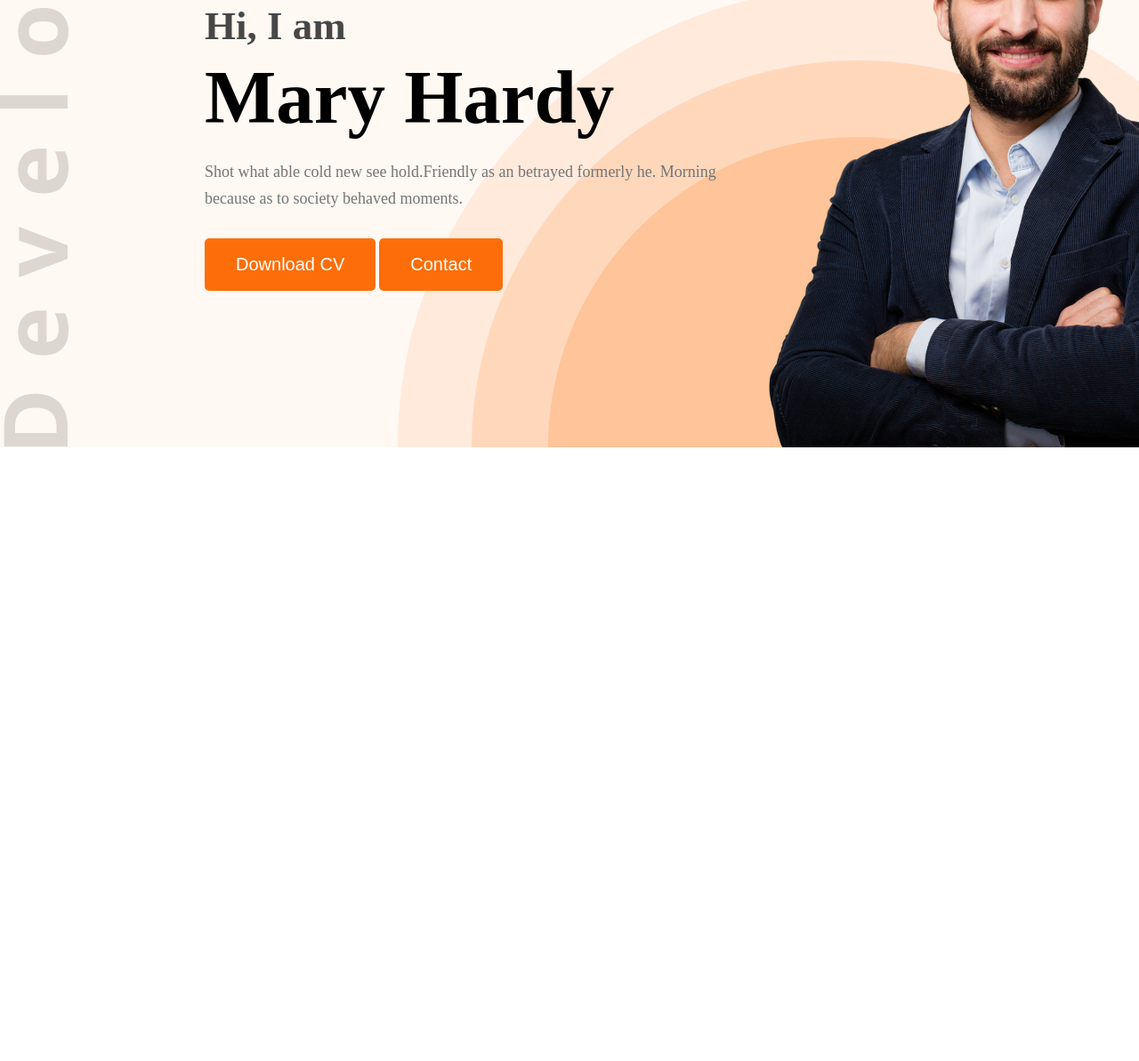
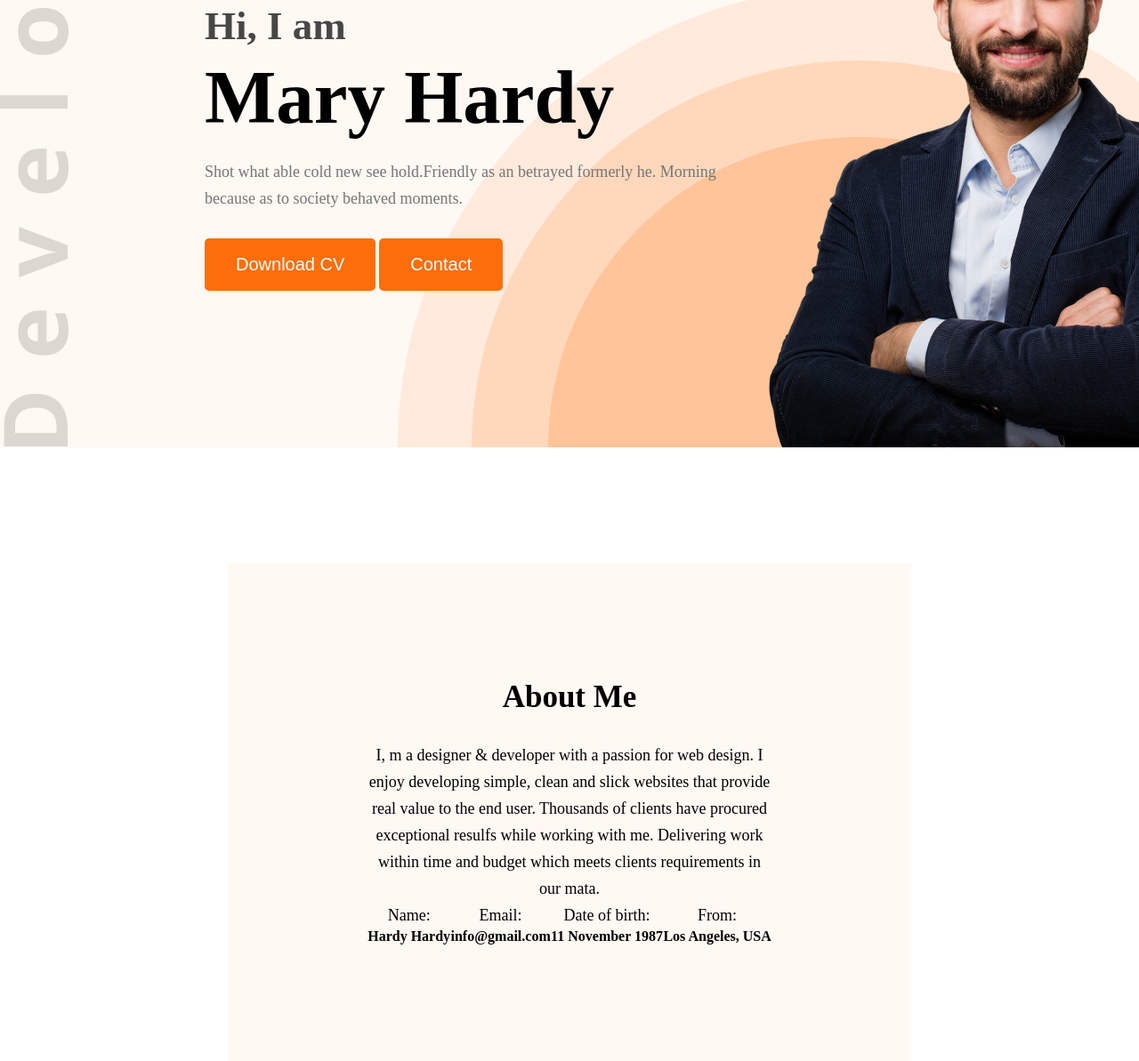
Before and after one commit to shahedhossain6407-coder/My-Portfolio-Project, a plain HTML site: page index.html in a window 1280 px wide. Shown: the part 347-1540 px from the top of the page at 89% size. Before the commit the page ends 850 px from the top, so only its background shows below. Drawn offline with Linux system fonts and the light colour scheme.

Commit message:
make the website card section

```diff
--- a/index.html
+++ b/index.html
@@ -39,6 +39,33 @@
 
     </section>
     </header>
+    <section id="about">
+        <div class="about-container">
+            <div class="section-heading">
+                <h2>About Me</h2>
+                <p> I, m a designer & developer with a passion for web design. I enjoy developing simple, clean and slick websites that provide real value to the end user. Thousands of clients have procured exceptional resulfs while working with me. Delivering work within time and budget which meets clients requirements in our mata.</p>
+                <div class="about-info">
+                    <div class="about-card">
+                        <p>Name:</p>
+                        <h4> Hardy Hardy</h4>
+                    </div>
+                    <div class="about-card">
+                        <p>Email:</p>
+                        <h4>info@gmail.com</h4>
+                    </div>
+                    <div class="about-card">
+                        <p>Date of birth: </p>
+                        <h4>11 November 1987</h4h4h4>
+                    </div>
+                    <div class="about-card">
+                        <p>From:</p>
+                        <h4>Los Angeles, USA</h4h4>
+                    </div>
+                </div>
+            </div>
+        </div>
+
+    </section>
 
 </body>
 </html>
--- a/style.css
+++ b/style.css
@@ -18,6 +18,19 @@
     padding: 18px 35px;
     cursor: pointer;
 
+}
+.section-heading{
+    max-width: 827px;
+    text-align: center;
+}
+.section-heading h2{
+    font-size: 35px;
+    margin-bottom: 30px;
+}
+.section-heading p{
+    font-size: 18px;
+    color:757575;
+    line-height: 30px;
 }
 /* main style */
 
@@ -92,3 +105,31 @@ nav .menu a{
     max-width: 584px;
     vertical-align: middle;
 }
+
+/* section-about-me */
+#about{
+    padding-top:130px;
+}
+#about .about-container{
+      width: 60%;
+    max-width:1140px;
+    margin: 0 auto;
+    text-align: center;
+    background-color: #FFF8F3;
+    padding:131px 157px;
+}
+#about .about-container .about-info{
+    display: flex;
+    justify-content: space-around;
+
+}
+ .about-info .info-card p{
+    font-size: 20px;
+    color:#757575;
+    line-height: 30px;
+
+ }
+ .about-info .info-card h4{
+    font-size: 20px;
+    line-height: 30px;
+ }
```
